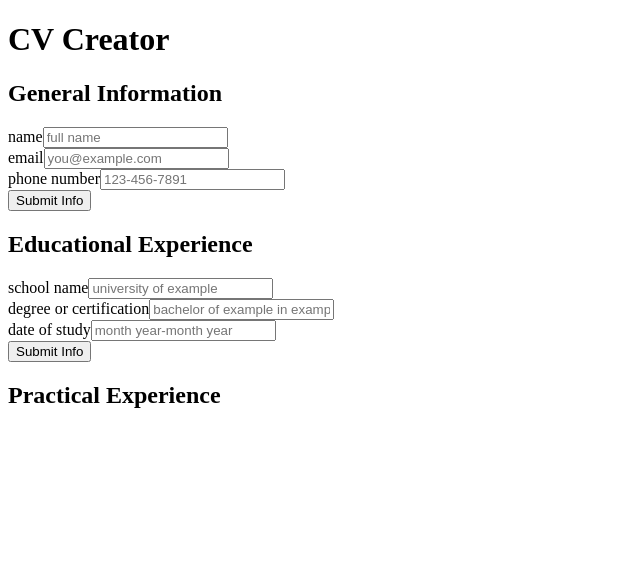
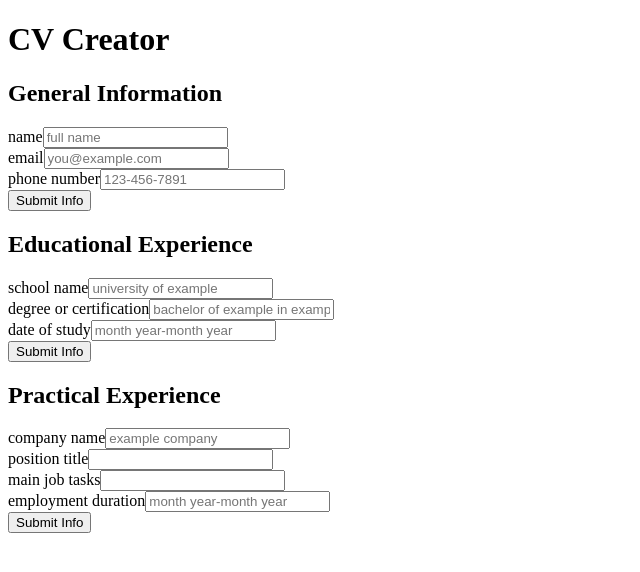
Before and after one commit to livingicon/cv-project, a React (Create React App) app: page / in a window 1280 px wide. Shown: the top 572 px of the page, without its empty margins (0-640 px from the left). Built offline with nearby package versions, Linux system fonts and the light colour scheme.

Commit message:
Add basic form attributes for practical experience section

```diff
--- a/src/components/PracticalExp.js
+++ b/src/components/PracticalExp.js
@@ -5,7 +5,28 @@ import React, { Component } from 'react';
 class PracticalExp extends Component {
   render() {
     return (
-      <h2>Practical Experience</h2>
+      <div className="forms">
+        <h2>Practical Experience</h2>
+        <form>
+          <div>
+            <label htmlFor="company_name">company name</label>
+            <input type="text" id="company_name" name="companyName" placeholder="example company" autoComplete="off" />
+          </div>
+          <div>
+            <label htmlFor="position_title">position title</label>
+            <input type="text" id="position_title" name="positionTitle" autoComplete="off"/>
+          </div>
+          <div>
+            <label htmlFor="main_job_tasks">main job tasks</label>
+            <input type="text" id="main_job_tasks" name="mainJobTasks" autoComplete="off" />
+          </div>
+          <div>
+            <label htmlFor="employment_dates">employment duration</label>
+            <input type="text" id="employment_dates" name="employmentDates" placeholder="month year-month year" autoComplete="off" />
+          </div>
+          <button type="submit">Submit Info</button>
+        </form>
+      </div>
     );
   }
 }
```
